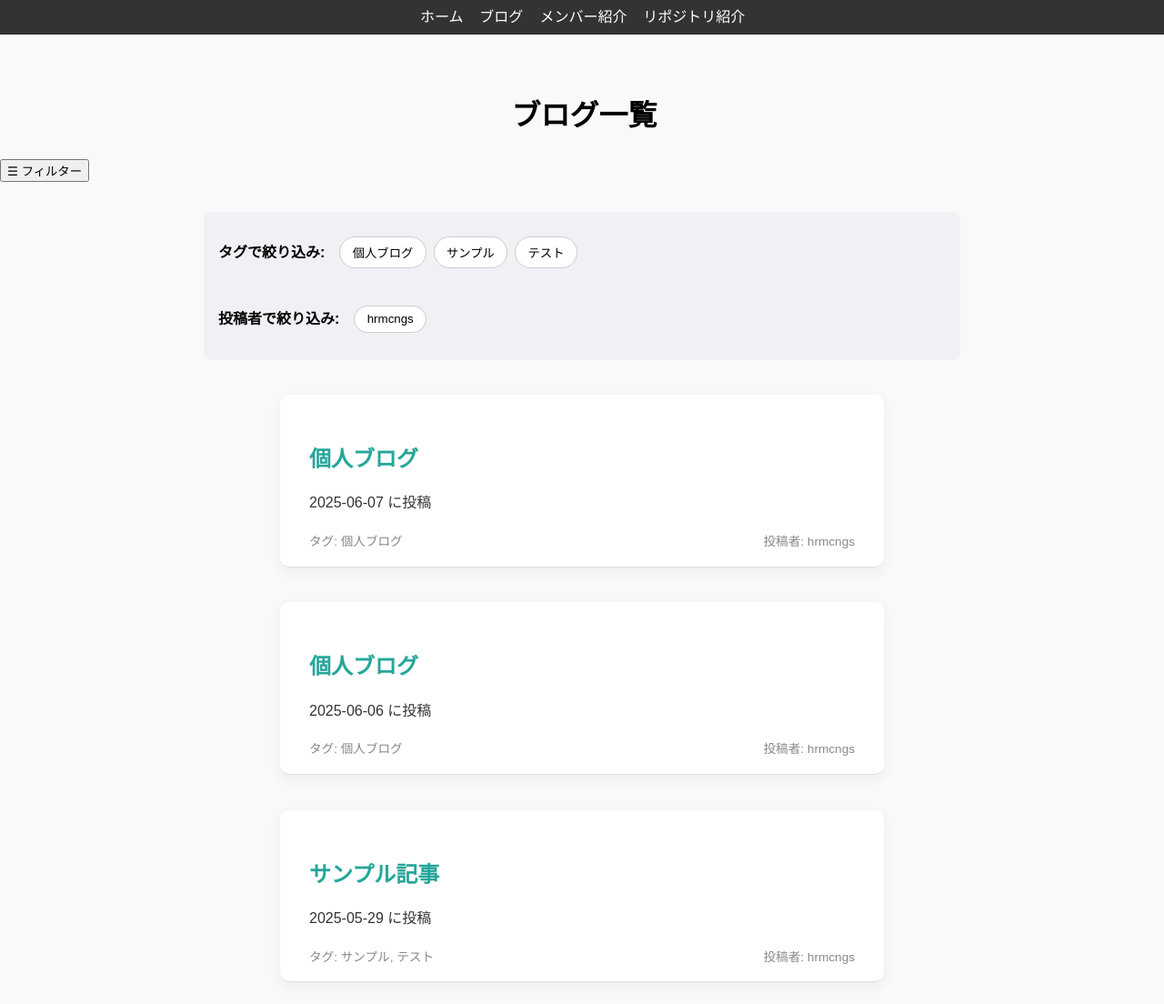
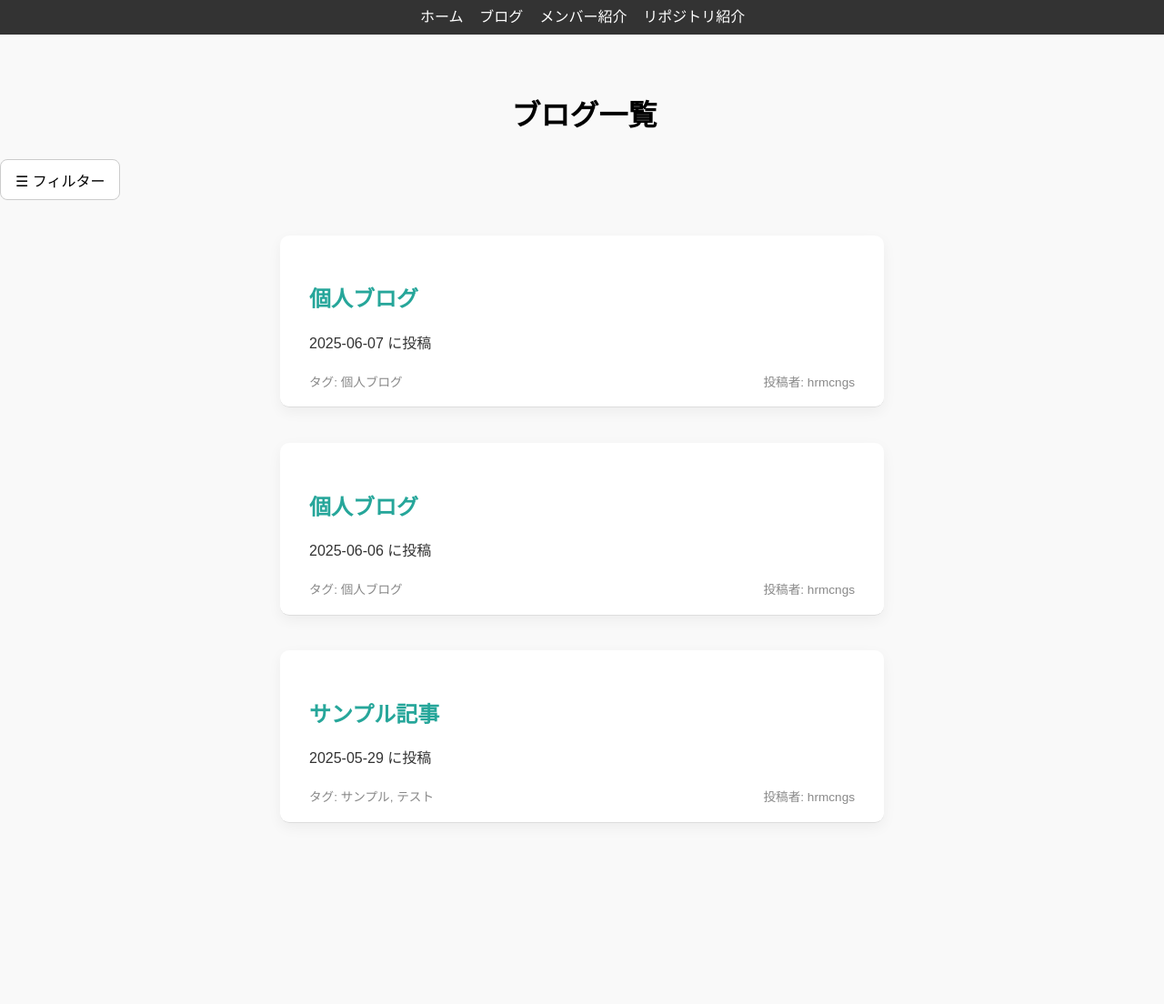
Before and after one commit to Drowse-Lab/Drowse-Lab, a Jekyll site: the page built from blog.html, in a window 1280 px wide. Shown: the whole page at 91% size. Built offline with Jekyll 4.4.1, drawn with Linux system fonts in a browser that asks for light colours; after the commit the page ends 929 px from its top, so only the background shows below that.

Commit message:
Update styles.css

```diff
--- a/assets/css/styles.css
+++ b/assets/css/styles.css
@@ -345,3 +345,20 @@ h1 {
     border-bottom: 1px solid #ddd;
     padding-bottom: 1em;
   }
+.hamburger-button {
+  background-color: #fff;
+  border: 1px solid #ccc;
+  padding: 0.6em 1em;
+  font-size: 1em;
+  border-radius: 8px;
+  cursor: pointer;
+  transition: background-color 0.2s ease;
+}
+
+.hamburger-button:hover {
+  background-color: #f0f0f0;
+}
+
+.filters.hidden {
+  display: none;
+}
```
